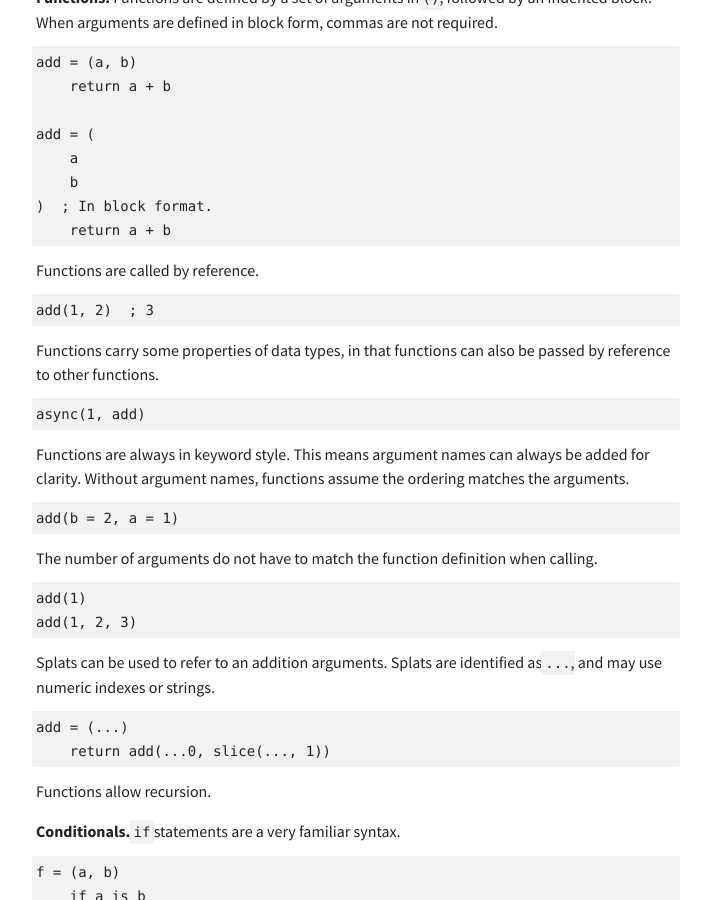
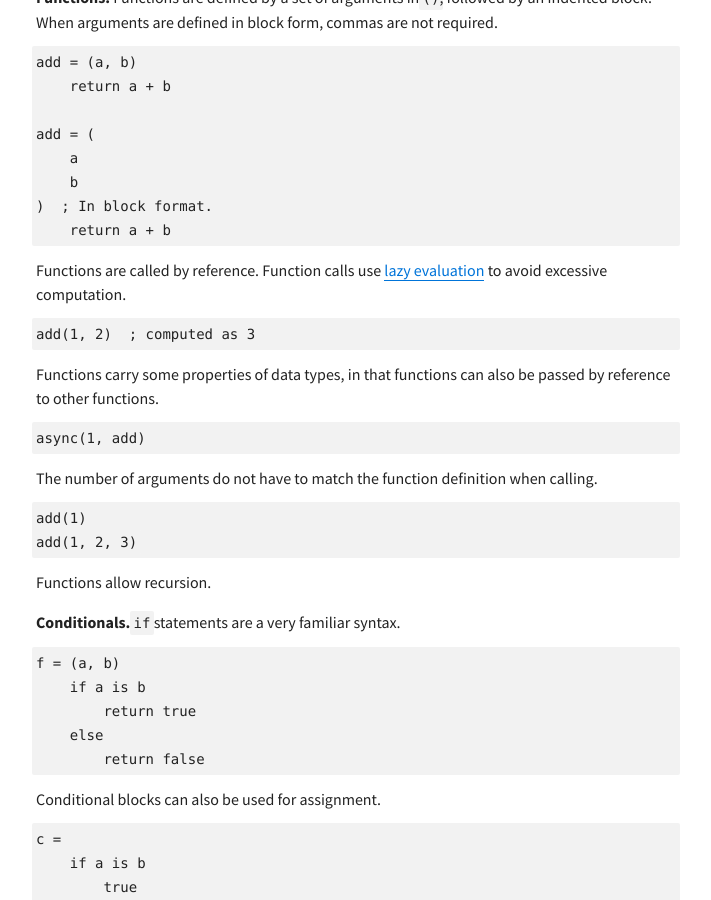
Before and after one commit to heiskr/heiskr.github.io, a Jekyll site: the page built from _posts/2014-06-24-garden.md, in a window 1280 px wide and 900 px high, scrolled down 4579 px. Shown: the whole window, without its empty margins (284-995 px from the left). Built offline with Jekyll 4.4.1, drawn with Linux system fonts in a browser that asks for light colours; nearby versions of some CDN libraries; comment, search, counter and statistics services are not loaded; some of the changed text lies outside the part shown.

Commit message:
Adding note about lazy evaluation

```diff
--- a/_posts/2014-06-24-garden.md
+++ b/_posts/2014-06-24-garden.md
@@ -76,7 +76,7 @@ Most data types are immutable by default; they are essentially cloned when makin
     if a isnt b
         c = true
 
-**Number.** There is only one type of number. Numbers have by far the largest number of aliases available, such as `+` and `*`. `0` is the falsy value. Garden will try to keep representations for as long as possible, ensuring that the final output has the best floating point representation possible. Numbers are always immutable.
+**Number.** There is only one type of number. Numbers have by far the largest number of aliases available, such as `+` and `*`. `0` is the falsy value. Garden will try to keep representations for as long as possible, using [lazy evaluation](http://en.wikipedia.org/wiki/Lazy_evaluation) ensuring that the final output has the best floating point representation possible. Numbers are always immutable.
 
     1 + 1  ; creates a new number, 2
     1 - 1
@@ -175,27 +175,18 @@ Functions and Control Statements
     )  ; In block format.
         return a + b
 
-Functions are called by reference.
+Functions are called by reference. Function calls use [lazy evaluation](http://en.wikipedia.org/wiki/Lazy_evaluation) to avoid excessive computation.
 
-    add(1, 2)  ; 3
+    add(1, 2)  ; computed as 3
 
 Functions carry some properties of data types, in that functions can also be passed by reference to other functions.
 
     async(1, add)
 
-Functions are always in keyword style. This means argument names can always be added for clarity. Without argument names, functions assume the ordering matches the arguments.
-
-    add(b = 2, a = 1)
-
 The number of arguments do not have to match the function definition when calling.
 
     add(1)
     add(1, 2, 3)
-
-Splats can be used to refer to an addition arguments. Splats are identified as `...`, and may use numeric indexes or strings.
-
-    add = (...)
-        return add(...0, slice(..., 1))
 
 Functions allow recursion.
 
@@ -395,6 +395,7 @@ Warnings: (_Should_)
 - One empty line should be after each block.
 - Two spaces should be before starting an inline comment.
 - Mutable variable name should be prefixed with `$`. (Run-time)
+    - `$` prefix indicates the variable _may_ be mutable, in the case of a function argument.
 - One space should be around operator aliases. `= + - / * ^ % :`
 - No spaces should be inside binding aliases. `( ) [ ] { }`
 - Variable names should be either camelcase or underscores, but not both.
```
Also changed, not shown: other parts of _posts/2014-06-24-garden.md (+9 -0 lines).
